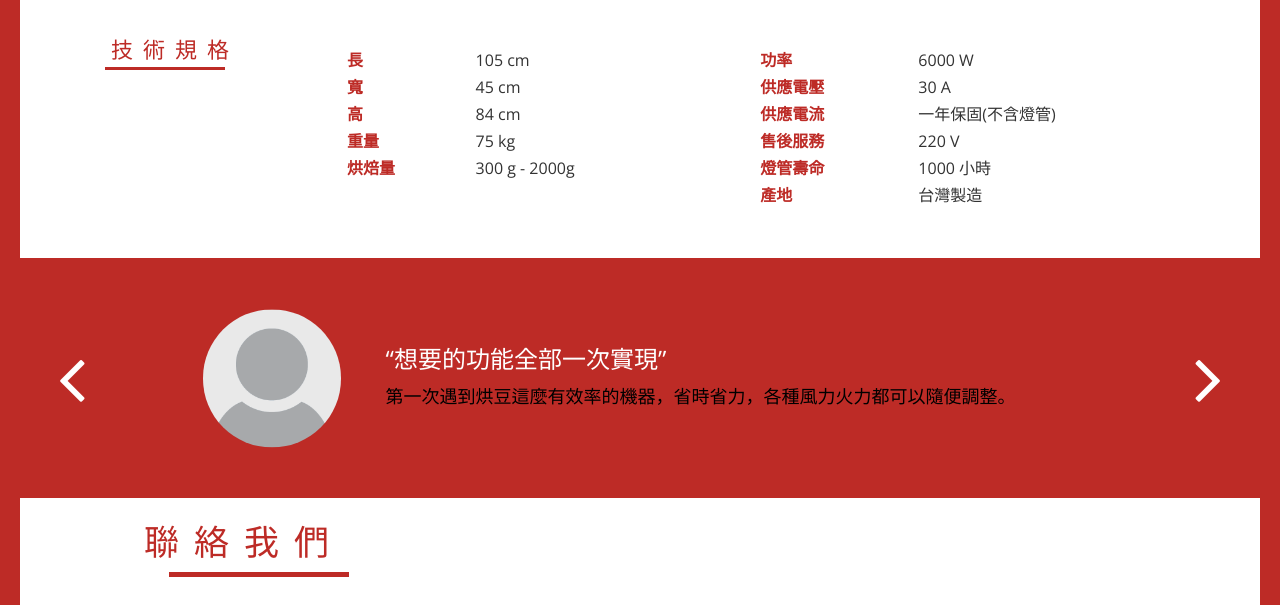
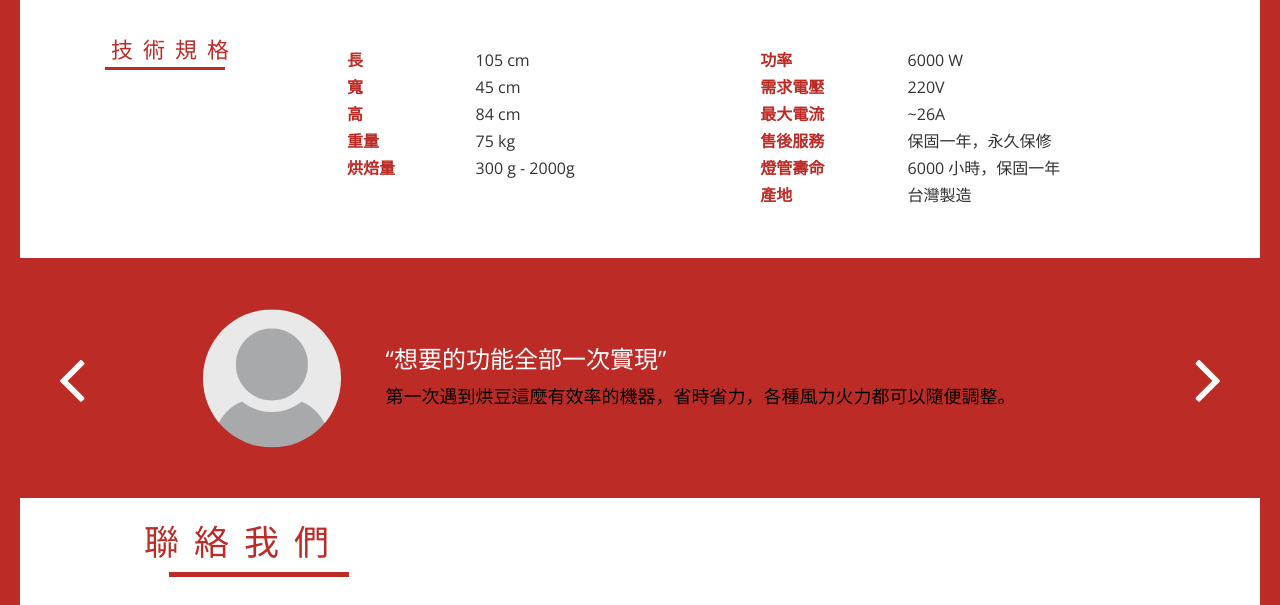
Before and after one commit to rubasse/rubasse.github.io, a plain HTML site: page index.html in a window 1280 px wide. Shown: the part 3827-4432 px from the top of the page. Drawn offline with nearby package versions, Linux system fonts and the light colour scheme.

Commit message:
Fixed specs.

```diff
--- a/index.html
+++ b/index.html
@@ -351,20 +351,20 @@
                                 <td>6000 W</td>
                             </tr>
                             <tr>
-                                <th scope="row">供應電壓</th>
-                                <td>30 A</td>
+                                <th scope="row">需求電壓</th>
+                                <td>220V</td>
                             </tr>
                             <tr>
-                                <th scope="row">供應電流</th>
-                                <td>一年保固(不含燈管)</td>
+                                <th scope="row">最大電流</th>
+                                <td>~26A</td>
                             </tr>
                             <tr>
                                 <th scope="row">售後服務</th>
-                                <td>220 V</td>
+                                <td>保固一年，永久保修</td>
                             </tr>
                             <tr>
                                 <th scope="row">燈管壽命</th>
-                                <td>1000 小時</td>
+                                <td>6000 小時，保固一年</td>
                             </tr>
                             <tr>
                                 <th scope="row">產地</th>
```
Also changed, not shown: 1 other file.
